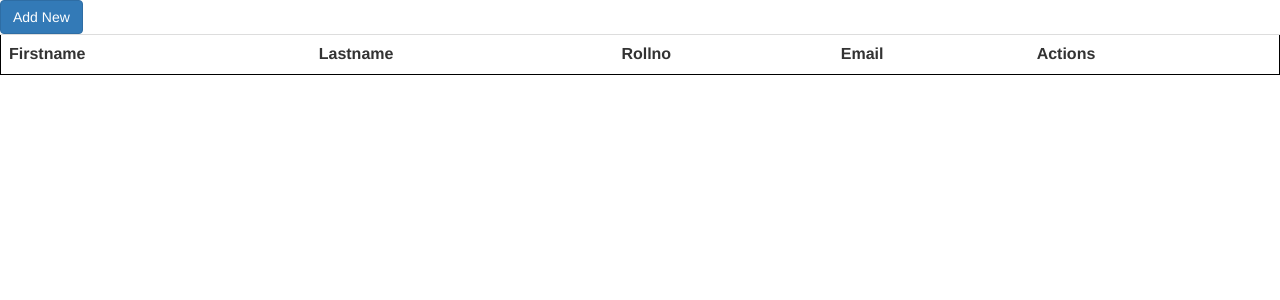
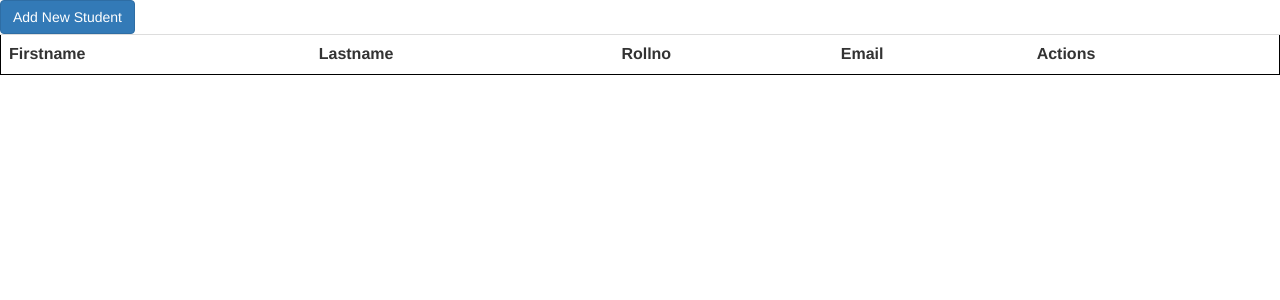
Before and after one commit to sainiparwinder/first-project, a PHP site: page / in a window 1280 px wide. Shown: the top 300 px of the page. Run offline with PHP 8.4, Linux system fonts and the light colour scheme; data that the repository does not hold is empty.

Commit message:
Text chnages

```diff
--- a/index.php
+++ b/index.php
@@ -1,5 +1,5 @@
 <?php require_once 'header.php'; ?>
-<a href="new.php" class="btn btn-primary">Add New</a>
+<a href="new.php" class="btn btn-primary">Add New Student</a>
 <?php
 
 try {
```
